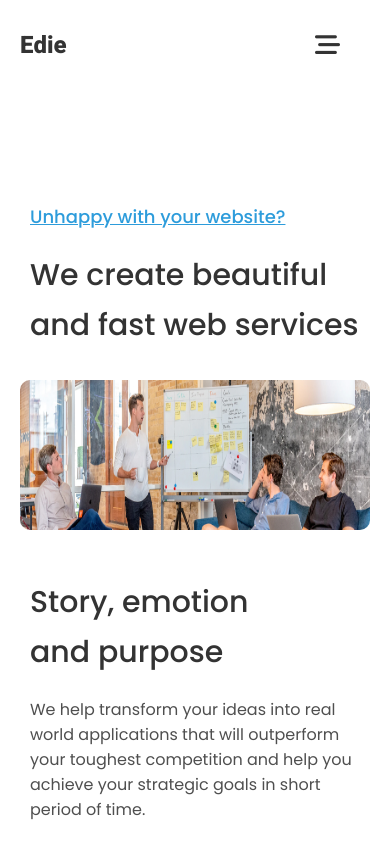
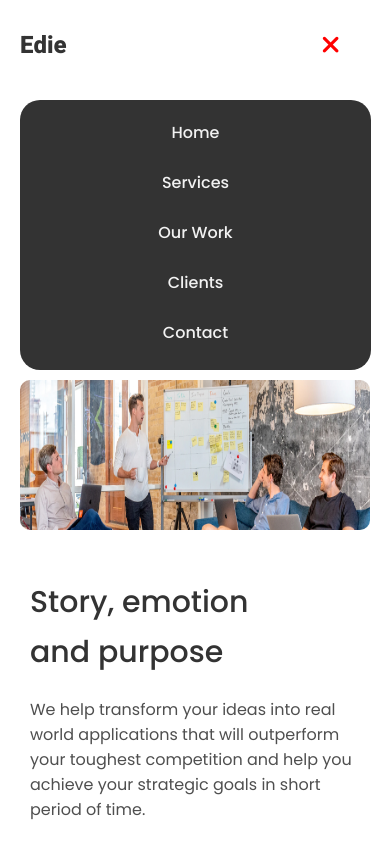
Before and after one commit to saifulislam1431/edie-home, a plain HTML site: page index.html in a window 390 px wide. Both pictures are taken after a click on the button 327 px from the left and 46 px from the top of the page. Shown: the top 844 px of the page. Drawn offline with Linux system fonts and the light colour scheme.

Commit message:
Finished

```diff
--- a/app.js
+++ b/app.js
@@ -0,0 +1,15 @@
+const open = document.getElementById('btn-open');
+const close = document.getElementById('btn-close');
+const nav = document.getElementById('nav-items');
+
+open.addEventListener('click',()=>{
+    nav.style.display='block';
+    close.style.display='block';
+    open.style.display='none';
+})
+
+close.addEventListener('click',()=>{
+    nav.style.display='none';
+    close.style.display='none';
+    open.style.display='block';
+})
--- a/index.html
+++ b/index.html
@@ -19,7 +19,7 @@
             <div class="logo-container ">
                 <h1 class="logo">Edie</h1>
             </div>
-            <ul class="nav-items">
+            <ul class="nav-items" id="nav-items">
                 <a href="/home">
                     <li>Home</li>
                 </a>
--- a/style.css
+++ b/style.css
@@ -317,6 +317,18 @@ nav {
     .second-container {
         padding: 20px 30px;
     }
+    #btn-close,#btn-open{
+        display: block;
+        background-color: transparent;
+        font-size: 25px;
+        padding: 0px 30px;
+        border: none;
+        color: #333333;
+      }
+      #btn-close{
+        color: red;
+        display: none;
+      }
     .nav-items{
         display: none;
         position: absolute;
@@ -325,6 +337,7 @@ nav {
         width: 90%;
         top: 100px;
         background-color: #333333;
+        border-radius: 20px;
     }
     .nav-items a{
         color: #F2F2F2;
@@ -409,18 +422,7 @@ nav {
         flex-direction: column;
     }
 
-    #btn-close,#btn-open{
-        display: block;
-        background-color: transparent;
-        font-size: 25px;
-        padding: 0px 30px;
-        border: none;
-        color: #333333;
-      }
-      #btn-close{
-        color: red;
-        display: none;
-      }
+
 
 
 }
```
